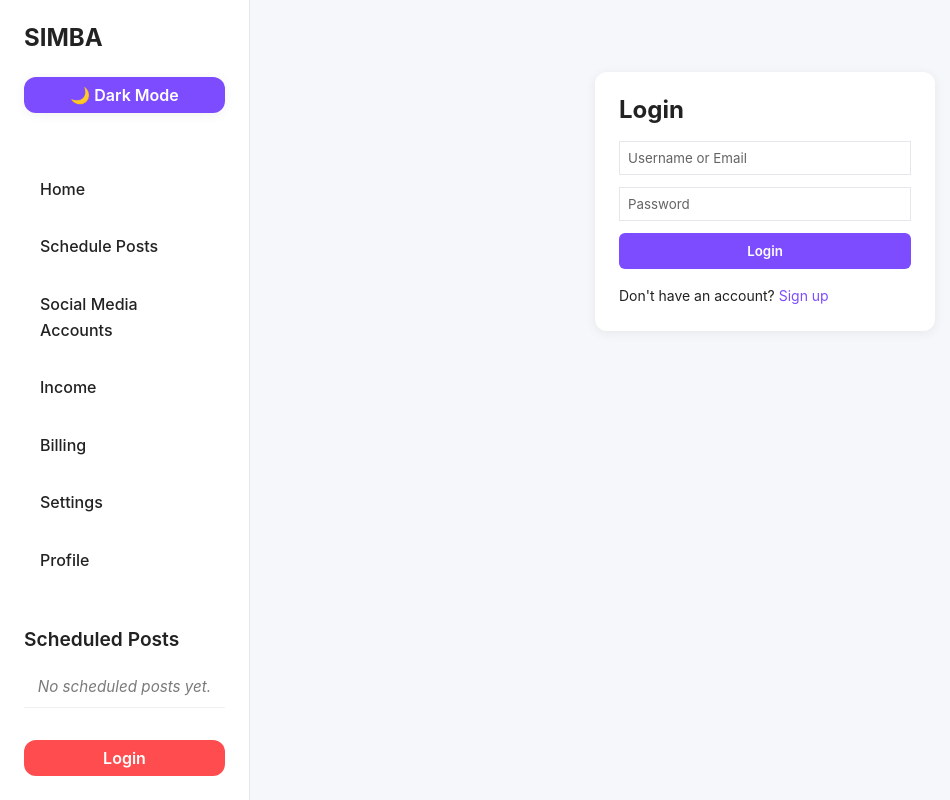
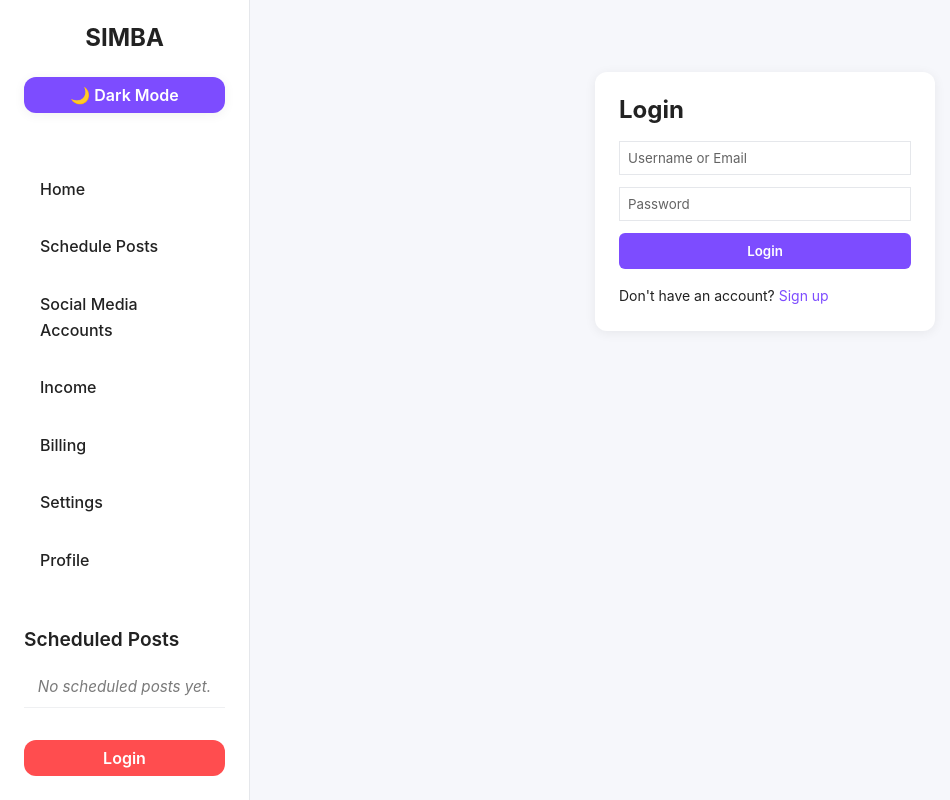
Before and after one commit to kunalbavdhane9922/Sankap_101_Hackathon, a React (Vite) app: page /login in a window 1280 px wide. Shown: the whole page, without its empty margins (0-950 px from the left). Built offline with nearby package versions, Linux system fonts and the light colour scheme.

Commit message:
Automated commit

```diff
--- a/src/components/Slidebar.jsx
+++ b/src/components/Slidebar.jsx
@@ -124,7 +124,7 @@ function Sidebar() {
 
   return (
     <div className="sidebar">
-      <h1 className="sidebar-title">SIMBA</h1>
+      <center><h1 className="sidebar-title">SIMBA</h1></center>
       <button onClick={toggleDarkMode} className="dark-toggle">
         {darkMode ? '☀️ Light Mode' : '🌙 Dark Mode'}
       </button>
```
